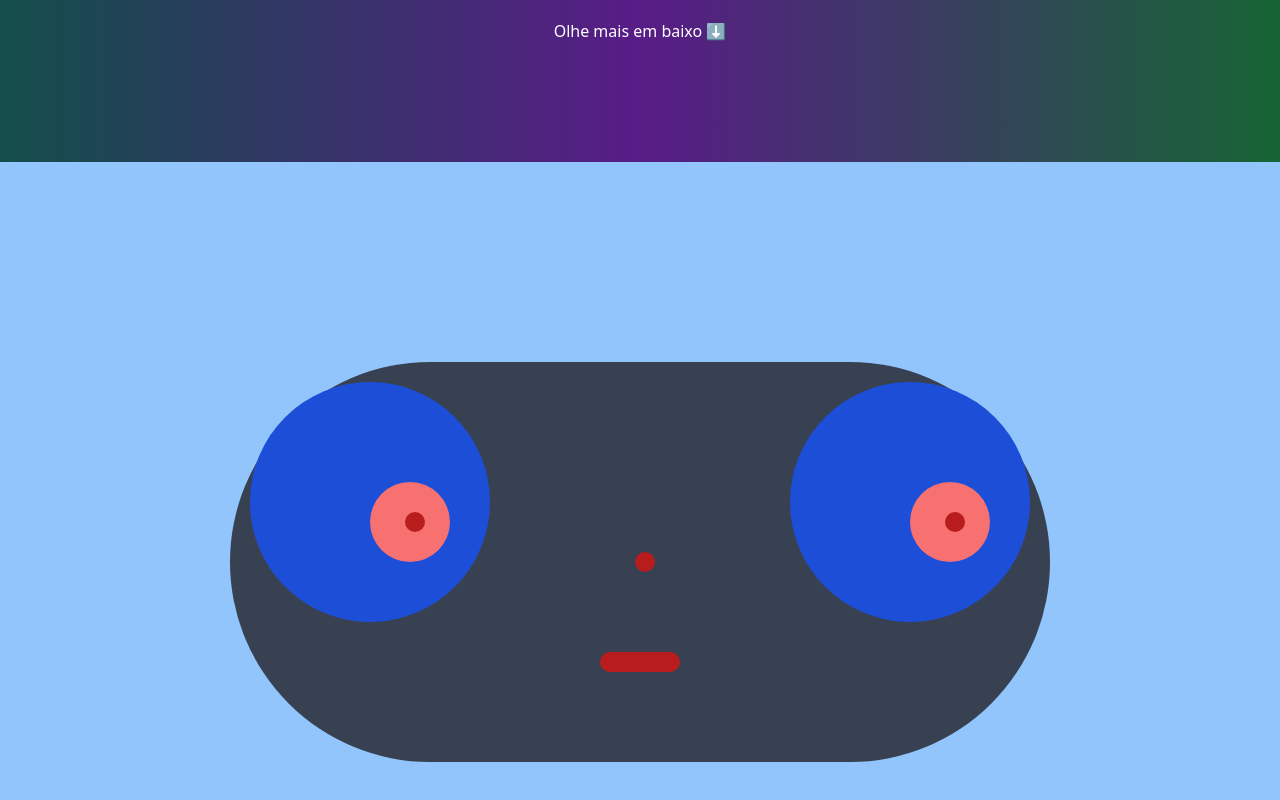
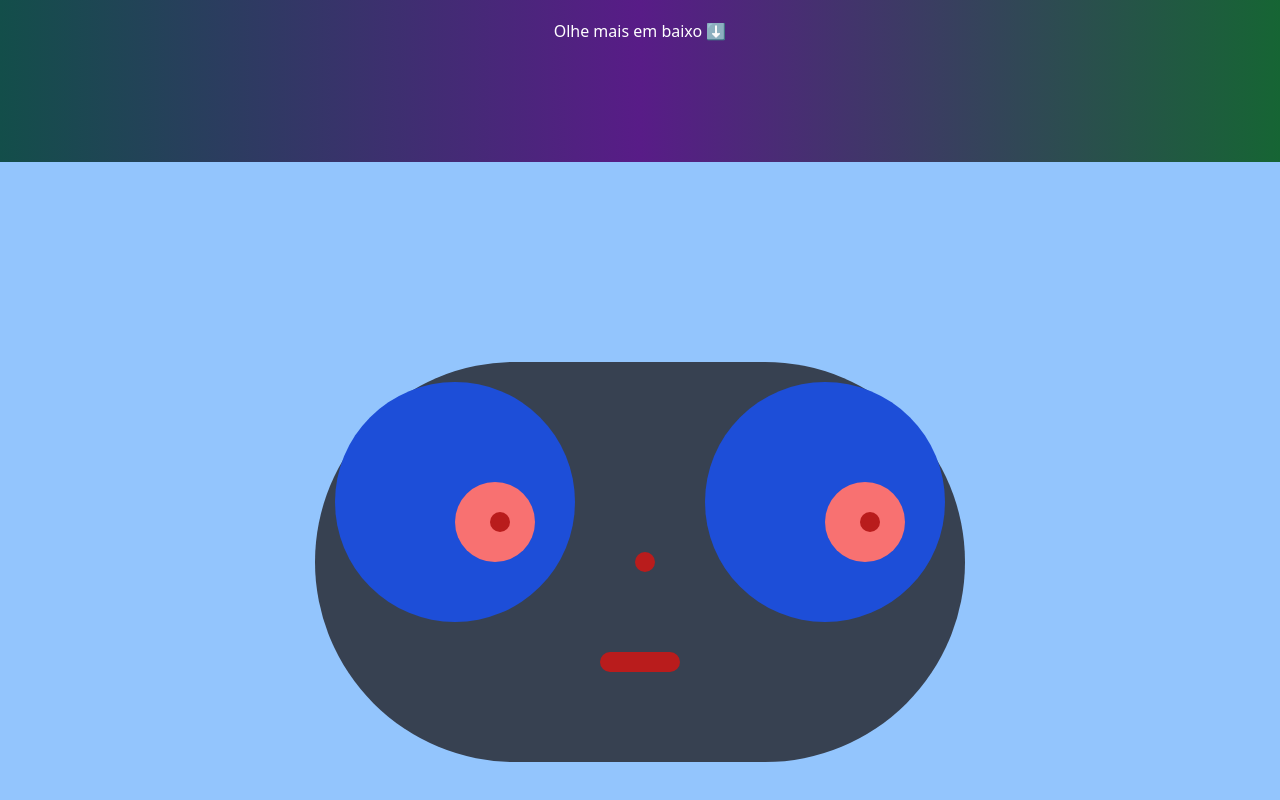
Before and after one commit to Gabrielfernandes87f/coder1, a Nuxt app: page /formas in a window 1280 px wide. Shown: the part 638-1438 px from the top of the page. Built offline with nearby package versions, Linux system fonts and the light colour scheme.

Commit message:
fazendo alteraçoes da forma do alien2 #3

```diff
--- a/pages/formas.vue
+++ b/pages/formas.vue
@@ -40,7 +40,7 @@
     <div>
       <div class="h-screen bg-blue-300 grid place-items-center">
         <div
-          class="w-[70vw] max-w-[820px] h-[400px] bg-gray-700 rounded-full relative"
+          class="w-[70vw] max-w-[650px] h-[400px] bg-gray-700 rounded-full relative"
         >
           <div class="w-60 h-60 bg-blue-700 rounded-full relative top-5 left-5">
             <div
```
